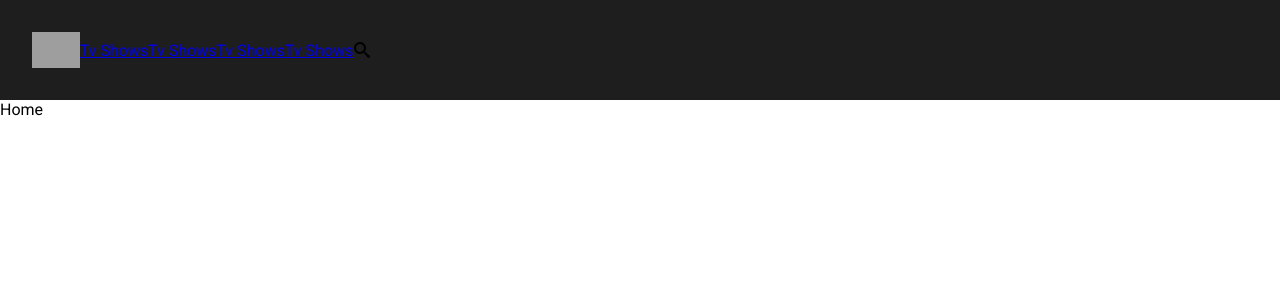
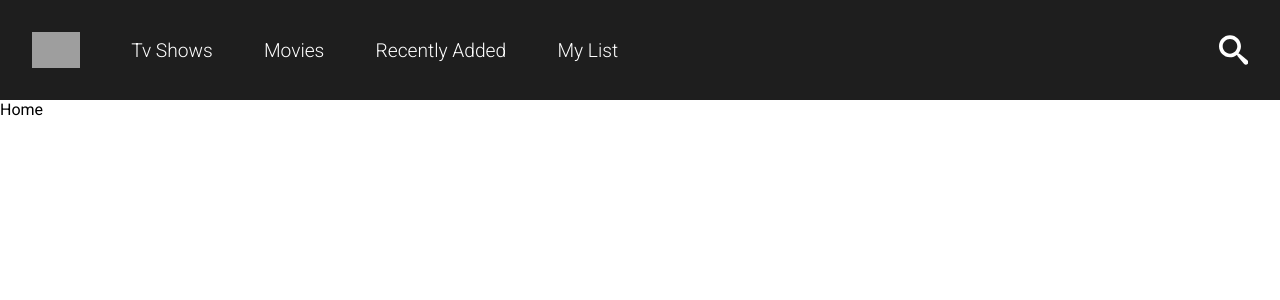
Before and after one commit to Areebey/netflix, a React (Create React App) app: page / in a window 1280 px wide. Shown: the top 300 px of the page. Built offline with nearby package versions, Linux system fonts and the light colour scheme; grey boxes are pictures that could not be loaded; a web font is replaced by a local one.

Commit message:
header commit

```diff
--- a/src/App.scss
+++ b/src/App.scss
@@ -9,6 +9,10 @@
 
 $bg: rgb(30,30,30);
 
+a{
+    color: white;
+    text-decoration: none;
+}
 .header{
     height: 100px;
     background-color:$bg;
@@ -16,8 +20,34 @@ $bg: rgb(30,30,30);
     align-items: center;
     box-sizing: border-box;
     padding: 2rem;
+    justify-content: space-between;
 
     > img{
         height: 100%;
     }
-}
+
+    >div{
+        // border: 1px solid red;
+        width: 100%;
+        margin-left: 2vmax;
+    }
+    svg{
+        color: white;
+        font-size: 2rem;
+        cursor: pointer;
+
+        &:hover{
+            color: rgb(194, 191, 191);
+        }
+    }
+    a{
+        margin: 2vmax;
+        font-size: 1.2rem;
+        font-weight: 300;
+
+        &:hover{
+            color: rgb(194, 191, 191);
+        }
+    }
+
+    }
--- a/src/Components/Header/Header.jsx
+++ b/src/Components/Header/Header.jsx
@@ -13,9 +13,9 @@ const Header = () => {
       <div>
 
         <Link to="/tvshows">Tv Shows</Link>
-        <Link to="/tvshows">Tv Shows</Link>
-        <Link to="/tvshows">Tv Shows</Link>
-        <Link to="/tvshows">Tv Shows</Link>
+        <Link to="/movies">Movies</Link>
+        <Link to="/recent">Recently Added</Link>
+        <Link to="/mylist">My List</Link>
       </div>
 
       <ImSearch/>
```
